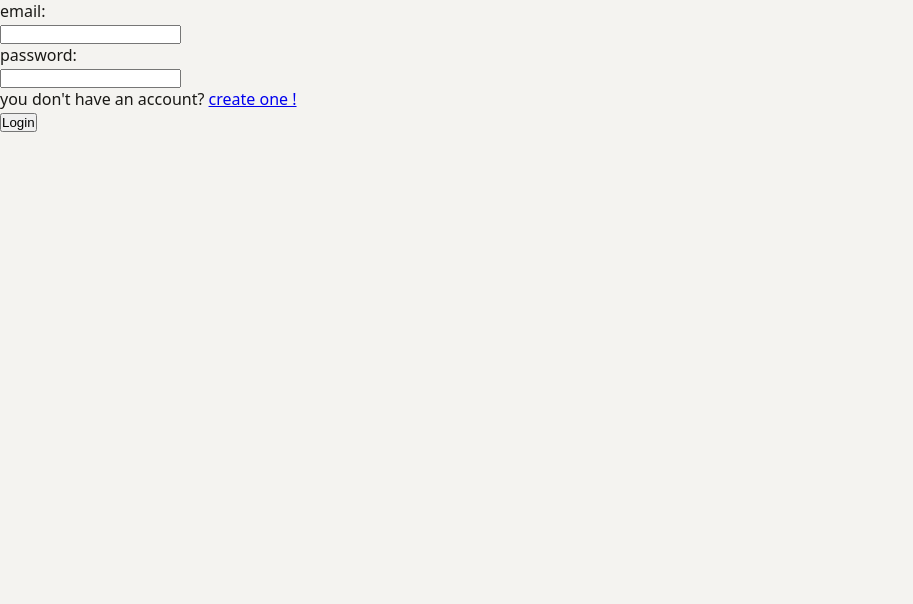
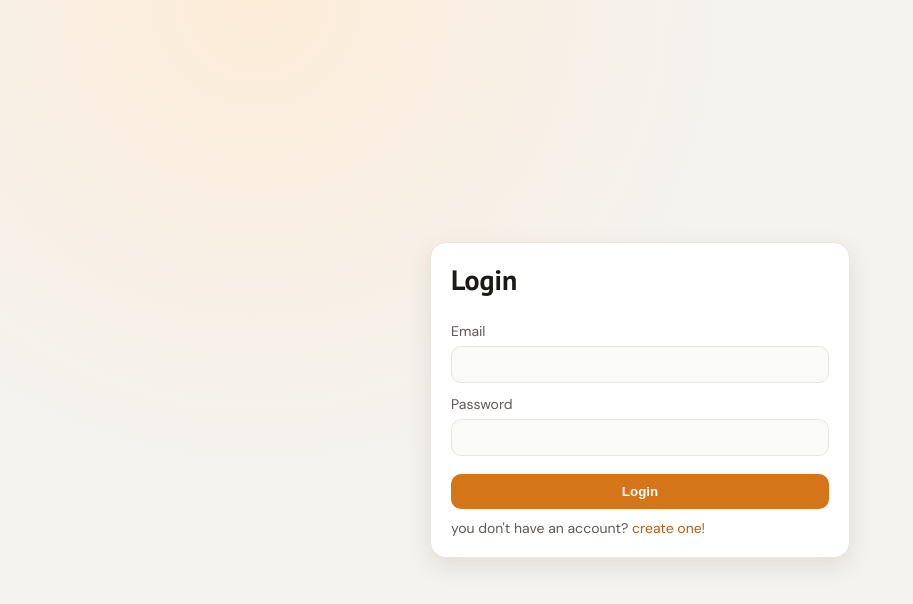
Before and after one commit to abdelazizhaimoud/Hadat-web, a React (Vite) app: page /login in a window 1280 px wide. Shown: the top 604 px of the page, without its empty margins (0-913 px from the left). Built offline with nearby package versions, Linux system fonts and the light colour scheme; no server answers.

Commit message:
feat: implement authentication layout and enhance login/signup forms with new styles

```diff
--- a/src/App.css
+++ b/src/App.css
@@ -0,0 +1,110 @@
+.auth-layout {
+  min-height: 100vh;
+  display: grid;
+  place-items: center;
+  padding: 24px;
+  background: radial-gradient(
+      900px circle at 20% 0%,
+      var(--color-brand-subtle),
+      var(--color-bg) 55%
+    )
+    var(--color-bg);
+}
+
+.auth-shell {
+  width: 100%;
+  max-width: 420px;
+}
+
+.auth-card {
+  background: var(--color-surface);
+  border: 1px solid var(--color-border);
+  border-radius: var(--r-lg);
+  box-shadow: var(--shadow-3);
+  padding: 20px;
+}
+
+.auth-title {
+  font-family: var(--font-display);
+  font-size: 28px;
+  line-height: 1.2;
+  margin-bottom: 14px;
+  color: var(--color-text-primary);
+}
+
+.auth-form {
+  display: grid;
+  gap: 12px;
+}
+
+.auth-field {
+  display: grid;
+  gap: 6px;
+}
+
+.auth-label {
+  font-size: 14px;
+  color: var(--color-text-secondary);
+}
+
+.auth-input {
+  width: 100%;
+  padding: 10px 12px;
+  border: 1px solid var(--color-border);
+  border-radius: var(--r-md);
+  background: var(--color-surface-raised);
+  color: var(--color-text-primary);
+  outline: none;
+}
+
+.auth-input:focus {
+  border-color: var(--color-border-brand);
+  box-shadow: 0 0 0 4px var(--color-brand-subtle);
+}
+
+.auth-meta {
+  font-size: 14px;
+  color: var(--color-text-secondary);
+}
+
+.auth-link {
+  color: var(--color-text-brand);
+  text-decoration: none;
+}
+
+.auth-link:hover {
+  text-decoration: underline;
+}
+
+.auth-actions {
+  margin-top: 6px;
+  display: grid;
+  gap: 10px;
+}
+
+.auth-button {
+  width: 100%;
+  border: 0;
+  border-radius: var(--r-md);
+  padding: 10px 12px;
+  font-weight: 600;
+  cursor: pointer;
+}
+
+.auth-button--primary {
+  background: var(--color-brand);
+  color: var(--color-text-on-brand);
+}
+
+.auth-button--primary:hover {
+  background: var(--color-brand-hover);
+}
+
+.auth-button--primary:active {
+  background: var(--color-brand-active);
+}
+
+.auth-button:disabled {
+  opacity: 0.7;
+  cursor: not-allowed;
+}
--- a/src/App.tsx
+++ b/src/App.tsx
@@ -12,6 +12,7 @@ import Profile from './components/profile/Profile'
 import EditActivity from './components/activity/EditActivity'
 import ProtectedRoute from './components/auth/ProtectedRoute'
 import Map from './components/map/Map'
+import AuthLayout from './layouts/AuthLayout'
 
 function App() {
 
@@ -20,8 +21,10 @@ function App() {
       <Routes>
         <Route path='/' element={<Test />}></Route>
         <Route element={<ProtectedRoute />}>
+        <Route element={<AuthLayout />}>
           <Route path='/login' element={<Login />}></Route>
           <Route path='/signup' element={<SignUp />}></Route>
+        </Route>
           <Route path='/home' element={<Home />}></Route>
           <Route path='/create-activity' element={<CreateActivity />}></Route>
           <Route path='/activity/:id' element={<ActivityDetails />}></Route>
--- a/src/components/auth/Login.tsx
+++ b/src/components/auth/Login.tsx
@@ -1,8 +1,8 @@
-import {useState} from 'react'
+import { useState } from 'react'
 import axiosInstance from '../../utils/axiosClient'
 import axios from 'axios'
 import { Link } from 'react-router-dom'
-import { useAppDispatch, useAppSelector } from '../../app/hooks'
+import { useAppDispatch } from '../../app/hooks'
 import { setUser, setToken } from '../../features/auth/authSlice'
 
 interface Credentials {
@@ -66,15 +66,53 @@ const handleLogin = async (e: React.ChangeEvent<HTMLFormElement>) => {
     }
 }
   return (
-    <form onSubmit={handleLogin}>
-        <div>email:</div>
-        <input type="email" name="email" value={credentials.email} onChange={handleChange}/>
-        <br />
-        <div>password:</div>
-        <input type="password" name="password" value={credentials.password} onChange={handleChange}/>
-        <br />
-        <span>you don't have an account? <Link to="/signup">create one !</Link></span><br />
-        <button type='submit' disabled={disabledSubmit}>Login</button>
+    <form className='auth-form' onSubmit={handleLogin}>
+        <h1 className='auth-title'>Login</h1>
+
+        <div className='auth-field'>
+            <label className='auth-label' htmlFor='login-email'>Email</label>
+            <input
+                id='login-email'
+                className='auth-input'
+                type='email'
+                name='email'
+                value={credentials.email}
+                onChange={handleChange}
+                autoComplete='email'
+                required
+            />
+        </div>
+
+        <div className='auth-field'>
+            <label className='auth-label' htmlFor='login-password'>Password</label>
+            <input
+                id='login-password'
+                className='auth-input'
+                type='password'
+                name='password'
+                value={credentials.password}
+                onChange={handleChange}
+                autoComplete='current-password'
+                required
+            />
+        </div>
+
+        <div className='auth-actions'>
+            <button
+                className='auth-button auth-button--primary'
+                type='submit'
+                disabled={disabledSubmit}
+            >
+                Login
+            </button>
+
+            <div className='auth-meta'>
+                you don't have an account?{' '}
+                <Link className='auth-link' to='/signup'>
+                    create one!
+                </Link>
+            </div>
+        </div>
     </form>
   )
 }
--- a/src/components/auth/SignUp.tsx
+++ b/src/components/auth/SignUp.tsx
@@ -1,6 +1,7 @@
 import React, { useState } from 'react'
 import axiosInstance from '../../utils/axiosClient'
 import axios from 'axios'
+import { Link } from 'react-router-dom'
 import { useNavigate } from 'react-router-dom'
 
 interface Data{
@@ -30,7 +31,10 @@ function SignUp() {
             if (response.status == 201){
                 console.log('user signed up successfully !')
                 const token = response.data.token
+                const user = response.data.user
                 localStorage.setItem('auth-token',token)
+                localStorage.setItem('user',user)
+                window.dispatchEvent(new Event('logged'))
                 navigate('/home')
             }
         }catch (error){
@@ -57,11 +61,67 @@ function SignUp() {
         }
     }
   return (
-    <form onSubmit={handleSubmit}>
-        <div>name : </div><input type="text" name="name"  value={data.name} onChange={handleChange}/><br />
-        <div>email : </div><input type="email" name="email"  value={data.email} onChange={handleChange}/><br />
-        <div>password : </div><input type="password" name="password"  value={data.password} onChange={handleChange}/><br />
-        <button type='submit' disabled={disabledSubmit}>Sign up</button>
+    <form className='auth-form' onSubmit={handleSubmit}>
+        <h1 className='auth-title'>Sign up</h1>
+
+        <div className='auth-field'>
+            <label className='auth-label' htmlFor='signup-name'>Name</label>
+            <input
+                id='signup-name'
+                className='auth-input'
+                type='text'
+                name='name'
+                value={data.name}
+                onChange={handleChange}
+                autoComplete='name'
+                required
+            />
+        </div>
+
+        <div className='auth-field'>
+            <label className='auth-label' htmlFor='signup-email'>Email</label>
+            <input
+                id='signup-email'
+                className='auth-input'
+                type='email'
+                name='email'
+                value={data.email}
+                onChange={handleChange}
+                autoComplete='email'
+                required
+            />
+        </div>
+
+        <div className='auth-field'>
+            <label className='auth-label' htmlFor='signup-password'>Password</label>
+            <input
+                id='signup-password'
+                className='auth-input'
+                type='password'
+                name='password'
+                value={data.password}
+                onChange={handleChange}
+                autoComplete='new-password'
+                required
+            />
+        </div>
+
+        <div className='auth-actions'>
+            <button
+                className='auth-button auth-button--primary'
+                type='submit'
+                disabled={disabledSubmit}
+            >
+                Sign up
+            </button>
+
+            <div className='auth-meta'>
+                already have an account?{' '}
+                <Link className='auth-link' to='/login'>
+                    login
+                </Link>
+            </div>
+        </div>
     </form>
   )
 }
--- a/src/index.css
+++ b/src/index.css
@@ -1,3 +1,5 @@
+@import url('https://fonts.googleapis.com/css2?family=DM+Sans:ital,opsz,wght@0,9..40,100..1000;1,9..40,100..1000&family=PT+Sans:ital,wght@0,400;0,700;1,400;1,700&display=swap');
+
 * {
   margin: 0;
   padding: 0;
@@ -80,7 +82,7 @@
   --r-full: 100px;
 
   /* ── Typography ── */
-  --font-display: 'Playfair Display', Georgia, serif;
+  --font-display: "PT Sans", Georgia, serif;
   --font-body:    'DM Sans', system-ui, sans-serif;
 
   /* ── Shadows (warm-tinted, not cold gray) ── */
--- /dev/null
+++ b/src/layouts/AuthLayout.tsx
@@ -0,0 +1,15 @@
+import { Outlet } from 'react-router-dom'
+
+function AuthLayout() {
+  return (
+    <div className='auth-layout'>
+      <main className='auth-shell'>
+        <div className='auth-card'>
+          <Outlet />
+        </div>
+      </main>
+    </div>
+  )
+}
+
+export default AuthLayout
```
